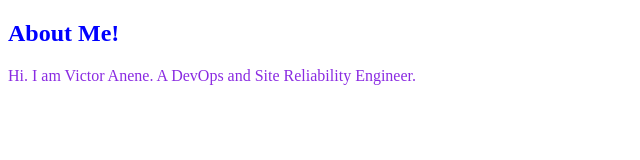
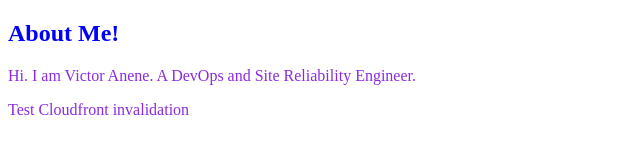
Before and after one commit to Vickysomtee/s3-staticWeb, a plain HTML site: page about.html in a window 1280 px wide. Shown: the whole page, without its empty margins (0-640 px from the left). Drawn offline with Linux system fonts and the light colour scheme.

Commit message:
cloudfront invalidation

```diff
--- a/about.html
+++ b/about.html
@@ -9,5 +9,7 @@
 <h2>About Me!</h2>
 <p>Hi. I am Victor Anene. A DevOps and Site Reliability Engineer.</p>
 
+<p>Test Cloudfront invalidation</p>
+
 </body>
 </html>
```
